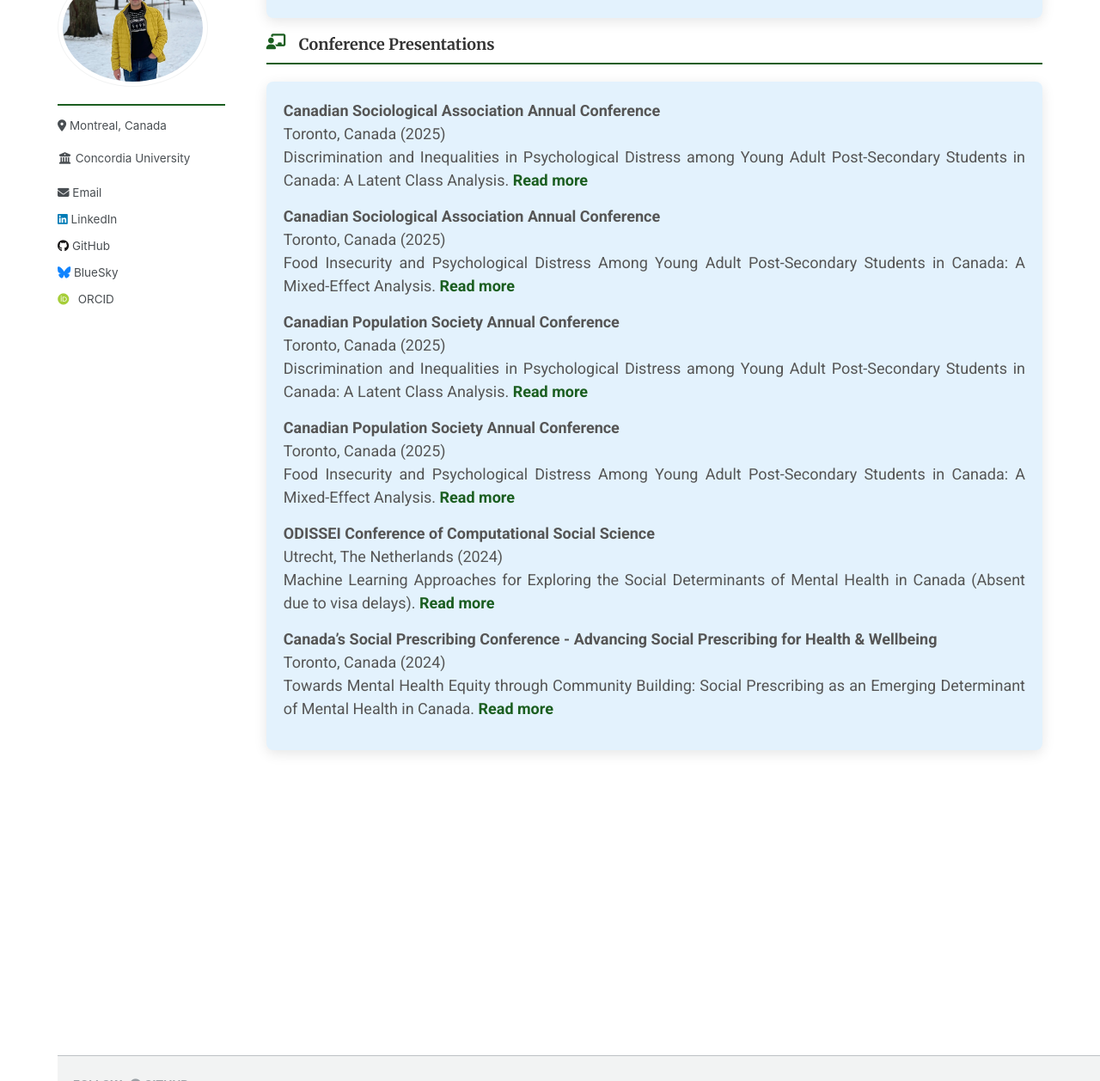
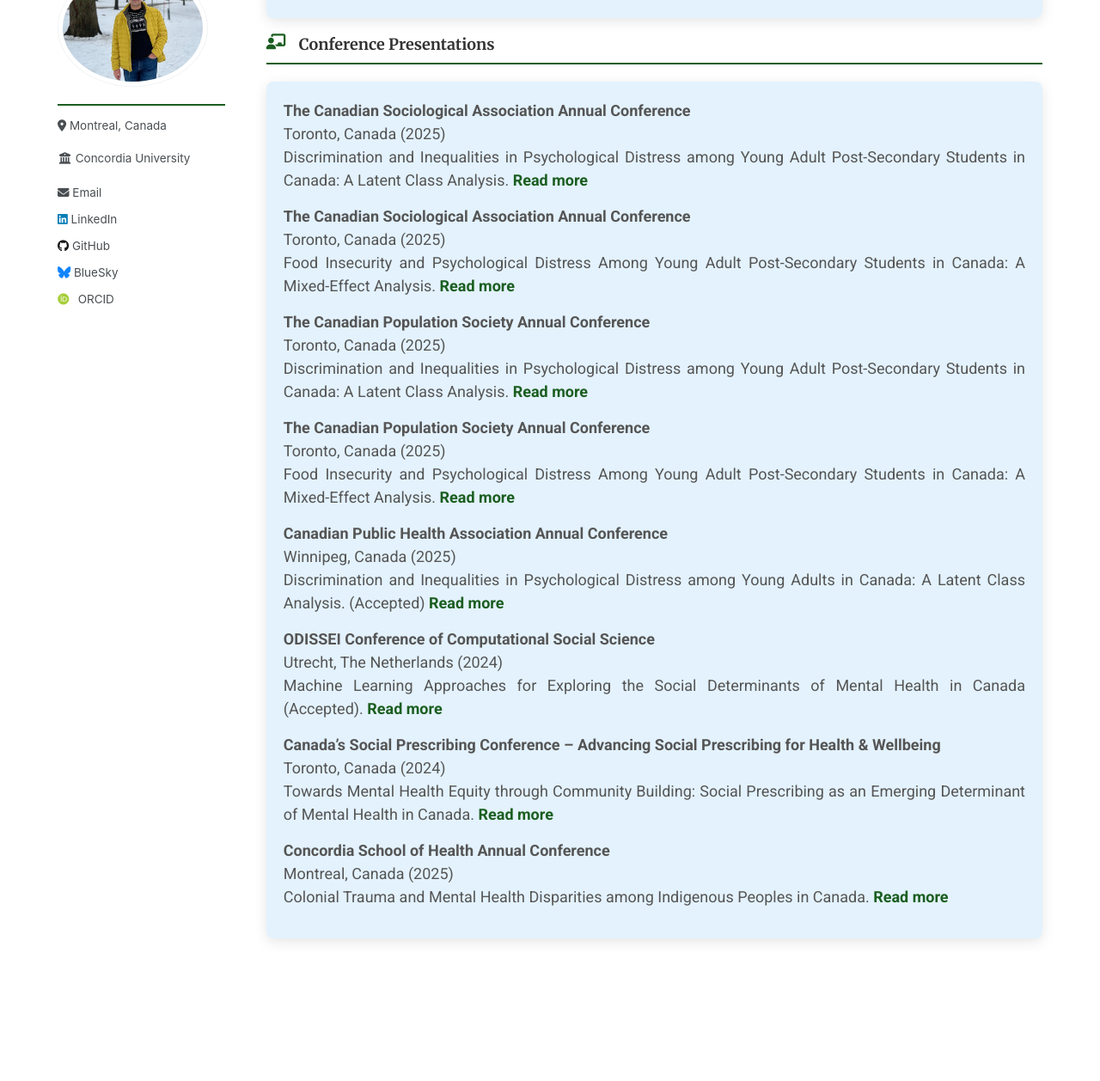
Before and after one commit to Mohsnmonji/mohsnmonji.github.io, a Jekyll site: the page built from _pages/talks.html, in a window 1280 px wide and 1400 px high, scrolled down 666 px, cut to the strip 142-1400 px from the top of the window. Shown: the whole strip at 86% size. Built offline with Jekyll 4.4.1, drawn with Linux system fonts in a browser that asks for light colours; some web fonts are replaced; some of the changed text lies outside the part shown.

Commit message:
Update talks.html

```diff
--- a/_pages/talks.html
+++ b/_pages/talks.html
@@ -9,7 +9,7 @@ author_profile: true
 
 <style>
   h3 {
-    border-bottom: 2px solid #1B5E20; /* Accessible Dark Green */
+    border-bottom: 2px solid #1B5E20;
     font-weight: bold;
     padding-bottom: 10px;
     margin-top: 20px;
@@ -17,46 +17,39 @@ author_profile: true
     display: flex;
     align-items: center;
     gap: 10px;
-    color: #333; /* Dark Gray Text */
+    color: #333;
   }
-
   .talk-section {
     margin-top: 20px;
     margin-bottom: 40px;
   }
-
   .talk-card {
     border-radius: 8px;
     padding: 20px;
     margin-bottom: 20px;
-    color: #333333; /* Dark Gray Text */
+    color: #333333;
     box-shadow: 0px 4px 15px rgba(0, 0, 0, 0.1);
-    background-color: #E3F2FD; /* Light Blue Background */
-    text-align: justify; /* Justify text alignment */
+    background-color: #E3F2FD;
+    text-align: justify;
   }
-
   .talk-card ul {
     list-style: none;
     padding: 0;
     margin: 0;
   }
-
   .talk-card ul li {
     margin-bottom: 15px;
     font-size: 1rem;
-    color: #555; /* Medium Gray for Body Text */
+    color: #555;
   }
-
   .talk-card ul li a {
-    color: #1B5E20; /* Accessible Dark Green for Links */
+    color: #1B5E20;
     text-decoration: none;
     font-weight: bold;
   }
-
   .talk-card ul li a:hover {
     text-decoration: underline;
   }
-
   iframe {
     border: none;
     width: 100%;
@@ -65,10 +58,9 @@ author_profile: true
     margin: 10px auto;
     display: block;
   }
-
   .icon {
     margin-right: 10px;
-    color: #1B5E20; /* Accessible Dark Green for Icons */
+    color: #1B5E20;
   }
 </style>
 
@@ -79,53 +71,62 @@ author_profile: true
       <li>
         <strong>Affecting Machines</strong> <br>
         <span>Concordia University, Fourth Space (2023)</span><br>
-
-        <iframe title="Affecting Machines: Concordia's Applied AI Institute"
-                src="https://www.youtube.com/embed/8aWb-GaUFUI"
-                allow="accelerometer; autoplay; clipboard-write; encrypted-media; gyroscope; picture-in-picture"
-                allowfullscreen>
-        </iframe>
+        <iframe title="Affecting Machines: Concordia's Applied AI Institute" src="https://www.youtube.com/embed/8aWb-GaUFUI" allow="accelerometer; autoplay; clipboard-write; encrypted-media; gyroscope; picture-in-picture" allowfullscreen></iframe>
       </li>
     </ul>
   </div>
+
   <h3><i class="fas fa-chalkboard-teacher icon"></i> Conference Presentations</h3>
   <div class="talk-card">
     <ul>
       <li>
-      <strong>Canadian Sociological Association Annual Conference</strong> <br>
+        <strong>The Canadian Sociological Association Annual Conference</strong> <br>
         <span>Toronto, Canada (2025)</span><br>
         Discrimination and Inequalities in Psychological Distress among Young Adult Post-Secondary Students in Canada: A Latent Class Analysis.
         <a href="https://event.fourwaves.com/csa-scs-conference-2025" target="_blank">Read more</a>
       </li>
       <li>
-      <strong>Canadian Sociological Association Annual Conference</strong> <br>
+        <strong>The Canadian Sociological Association Annual Conference</strong> <br>
         <span>Toronto, Canada (2025)</span><br>
         Food Insecurity and Psychological Distress Among Young Adult Post-Secondary Students in Canada: A Mixed-Effect Analysis.
         <a href="https://event.fourwaves.com/csa-scs-conference-2025" target="_blank">Read more</a>
       </li>
       <li>
-      <strong>Canadian Population Society Annual Conference</strong> <br>
+        <strong>The Canadian Population Society Annual Conference</strong> <br>
         <span>Toronto, Canada (2025)</span><br>
         Discrimination and Inequalities in Psychological Distress among Young Adult Post-Secondary Students in Canada: A Latent Class Analysis.
         <a href="https://www.canpopsoc.ca/conferences/upcoming-conferences/" target="_blank">Read more</a>
       </li>
       <li>
-      <strong>Canadian Population Society Annual Conference</strong> <br>
+        <strong>The Canadian Population Society Annual Conference</strong> <br>
         <span>Toronto, Canada (2025)</span><br>
         Food Insecurity and Psychological Distress Among Young Adult Post-Secondary Students in Canada: A Mixed-Effect Analysis.
         <a href="https://www.canpopsoc.ca/conferences/upcoming-conferences/" target="_blank">Read more</a>
       </li>
       <li>
+        <strong>Canadian Public Health Association Annual Conference</strong> <br>
+        <span>Winnipeg, Canada (2025)</span><br>
+        Discrimination and Inequalities in Psychological Distress among Young Adults in Canada: A Latent Class Analysis. (Accepted)
+        <a href="https://www.cpha.ca/public-health-2025" target="_blank">Read more</a>
+      </li>
+      <li>
         <strong>ODISSEI Conference of Computational Social Science</strong> <br>
         <span>Utrecht, The Netherlands (2024)</span><br>
-      Machine Learning Approaches for Exploring the Social Determinants of Mental Health in Canada (Absent due to visa delays).
+        Machine Learning Approaches for Exploring the Social Determinants of Mental Health in Canada (Accepted).
         <a href="https://odissei-data.nl/event/odissei-conference-2024/" target="_blank">Read more</a>
       </li>
       <li>
-      <strong>Canada’s Social Prescribing Conference - Advancing Social Prescribing for Health & Wellbeing</strong> <br>
+        <strong>Canada’s Social Prescribing Conference – Advancing Social Prescribing for Health & Wellbeing</strong> <br>
         <span>Toronto, Canada (2024)</span><br>
         Towards Mental Health Equity through Community Building: Social Prescribing as an Emerging Determinant of Mental Health in Canada.
         <a href="https://www.socialprescribing.ca/social-prescribing-conference-2024" target="_blank">Read more</a>
       </li>
+      <li>
+        <strong>Concordia School of Health Annual Conference</strong> <br>
+        <span>Montreal, Canada (2025)</span><br>
+        Colonial Trauma and Mental Health Disparities among Indigenous Peoples in Canada.
+        <a href="https://www.concordia.ca/schoolofhealth/events/conference.html" target="_blank">Read more</a>
+      </li>
     </ul>
   </div>
+</div>
```
Also changed, not shown: other parts of _pages/talks.html (+1 -1 lines). Lines whose indentation alone changed are shown as unchanged.
